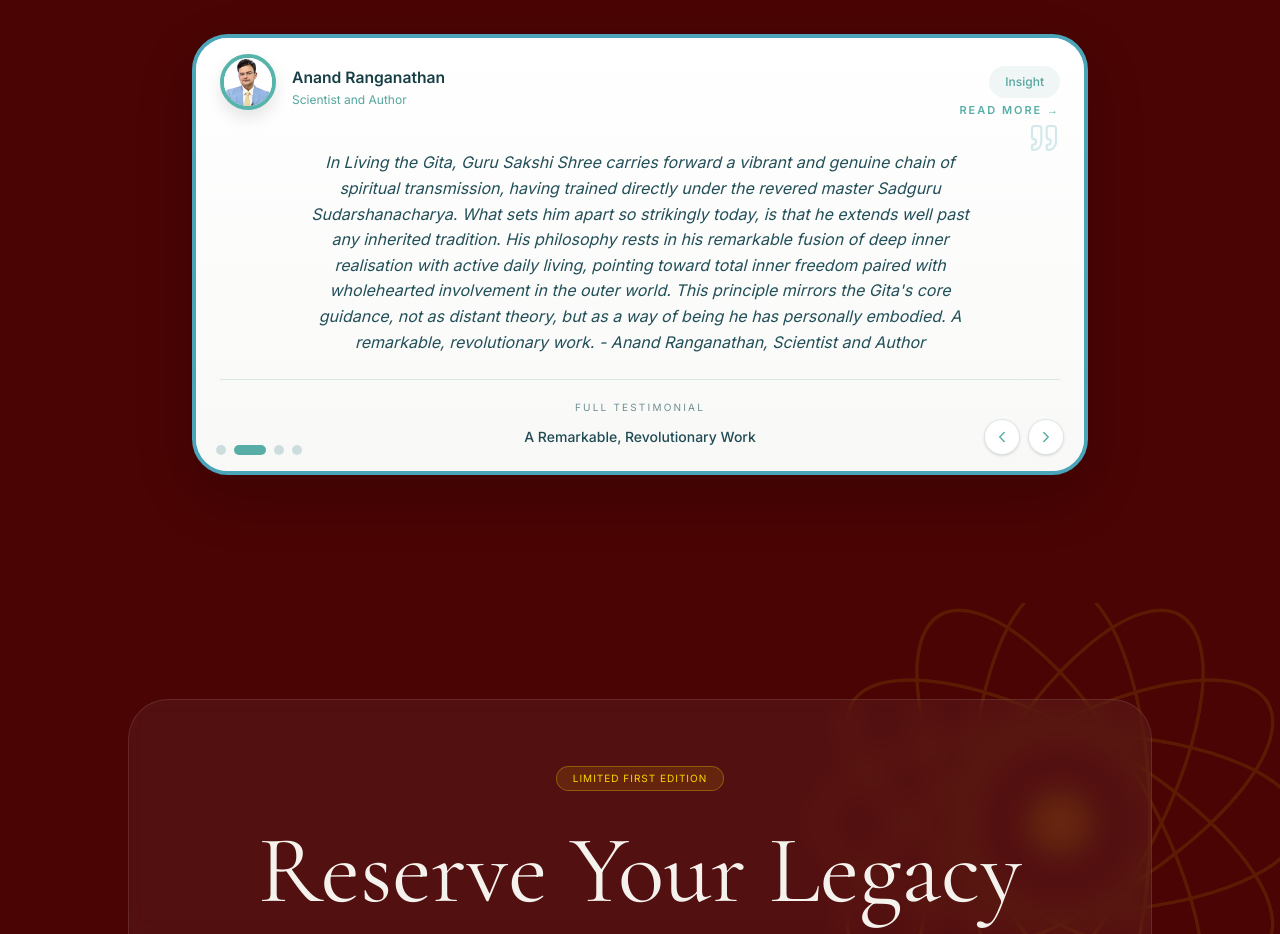
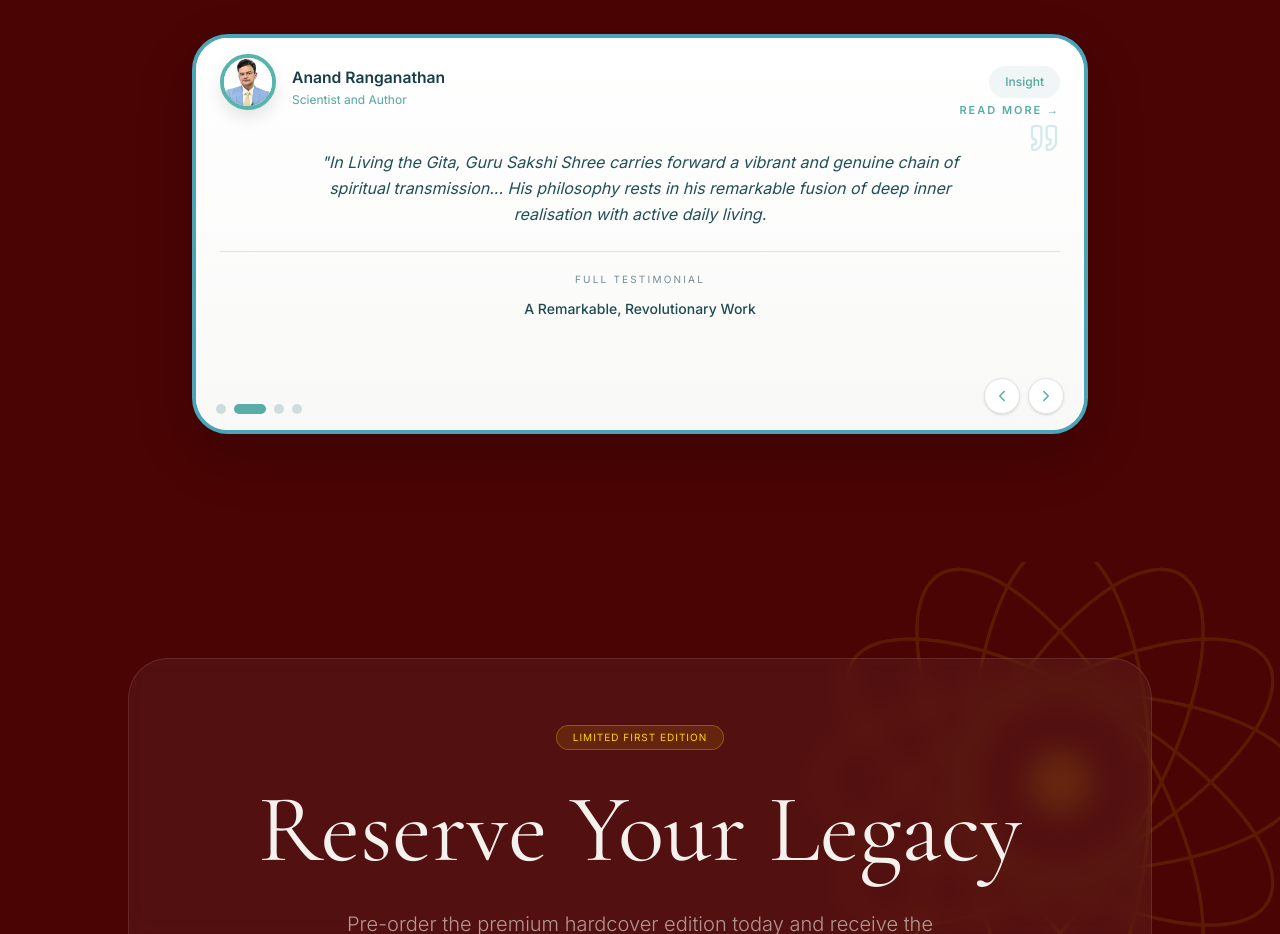
Before and after one commit to cognio-labs/science-divine-maha-mantras, a React (Vite) app: page / in a window 1280 px wide. Shown: the part 5260-6194 px from the top of the page. Built offline with nearby package versions, Linux system fonts and the light colour scheme.

Commit message:
feat: create EndorsementsCarousel component to display interactive, auto-sliding testimonials

```diff
--- a/src/components/EndorsementsCarousel.tsx
+++ b/src/components/EndorsementsCarousel.tsx
@@ -13,6 +13,7 @@ type Endorsement = {
   heading: string;
   text: string;
   badge: string;
+  preview: string;
 };
 
 const endorsements: Endorsement[] = [
@@ -22,6 +23,7 @@ const endorsements: Endorsement[] = [
     image: sudhanshuImage,
     heading: 'A Work of a Different Order',
     badge: 'Legacy',
+    preview: `Anyone who has serious interest in India's intellectual and civilizational heritage will find this book Maha Mantras by Sakshi Shree as a work of a different order. It distils the Gita into a contemporary context through ten actionable, life-altering principles.`,
     text: `Anyone who has serious interest in India's intellectual and civilizational heritage will find this book Maha Mantras by Sakshi Shree as a work of a different order. It is not merely as one of the interpretations of Bhagwad Gita but distils it into a contemporary context through ten actionable, life-altering principles. From the courage of Svadharma to the equanimity of Samatva Yoga.
 
 The book put forth the pragmatic path to unfolding Shrimad Bhagwad Gita's subtle substance: live consciously, act without attachment, and awaken to who you already are. In the final chapter where Sakshi Shree suggests Sakshi Sadhna, a fivefold meditative system that can be followed in the chaotic hustle and bustle of modern life Srimad Bhagwad Gita is a unique guide which shows the entire mankind how to be actively performing your duties in the world without getting attracted to it, which is called Drishta Bhav or Sakshi Bhav.
@@ -39,6 +41,7 @@ Bharatiya Janata Party (BJP)`
     image: anandImage,
     heading: 'A Remarkable, Revolutionary Work',
     badge: 'Insight',
+    preview: `"In Living the Gita, Guru Sakshi Shree carries forward a vibrant and genuine chain of spiritual transmission... His philosophy rests in his remarkable fusion of deep inner realisation with active daily living.`,
     text: `In Living the Gita, Guru Sakshi Shree carries forward a vibrant and genuine chain of spiritual transmission, having trained directly under the revered master Sadguru Sudarshanacharya. What sets him apart so strikingly today, is that he extends well past any inherited tradition. His philosophy rests in his remarkable fusion of deep inner realisation with active daily living, pointing toward total inner freedom paired with wholehearted involvement in the outer world. This principle mirrors the Gita's core guidance, not as distant theory, but as a way of being he has personally embodied. A remarkable, revolutionary work.
 
 - Anand Ranganathan, Scientist and Author`
@@ -49,6 +52,7 @@ Bharatiya Janata Party (BJP)`
     image: amishImage,
     heading: 'Wisdom Out of the Puja Room',
     badge: 'Impact',
+    preview: `In this powerful and practical book, Guruji Sakshi Shree brings the eternal wisdom of the Gita out of the puja room and plants it firmly in the battlefield of modern life.`,
     text: `In this powerful and practical book, Guruji Sakshi Shree does something very rare: he brings the eternal wisdom of the Gita out of the puja room and plants it firmly in the messy battlefield of modern life. Each maha mantra is not a slogan to be memorized, but a tool for living - whether you are a student confused about your path, a householder juggling responsibilities, or a seeker struggling with inner turmoil.
 
 Especially compelling to me was Guruji Sakshi Shree's peerless ability to unpack profound ideas like svadharma, nishkama karma, surrender and gunatita consciousness with the clarity of a modern teacher and the depth of an ancient rishi. He refuses both shallow ritualism and dry intellectualism, and instead shows how the Gita can become a living science of inner transformation - accessible to all, irrespective of religion, background or profession. The ten maha mantras do not ask you to escape the world; they teach you how to stand differently within it: rooted in your own being, yet fully engaged with life.
@@ -62,6 +66,7 @@ In an age of information overload, anxiety and identity confusion, this book is
     image: shamikaImage,
     heading: 'Timely and Inspiring Work',
     badge: 'Clarity',
+    preview: `'Living the Gita in the Twenty-First Century' is a timely and inspiring work that brings the eternal wisdom of the Bhagavad Gita into the heart of modern life.`,
     text: `'Living the Gita in the Twenty-First Century' is a timely and inspiring work that brings the eternal wisdom of the Bhagavad Gita into the heart of modern life. Sakshi Shree presents the Gita not merely as scripture, but as a practical science of human consciousness, offering clarity in an age of stress, speed, and distraction. Through the ten Maha Mantras, he makes profound ideas such as Swadharma, Nishkama Karma, surrender, meditation, and awareness accessible to today's reader. Deeply spiritual yet refreshingly practical, this book is a powerful guide to inner mastery, purposeful living, and conscious transformation.
 
 Dr Shamika Ravi
@@ -146,8 +151,8 @@ export default function EndorsementsCarousel() {
                     <Quote size={32} className="text-[#d3e8ea]" strokeWidth={1.6} />
                   </div>
 
-                  <p className="text-center text-[#224f58] italic text-[14px] md:text-[16px] leading-[1.55] md:leading-[1.6] max-w-3xl mx-auto px-1 md:px-10 pt-6 md:pt-4">
-                    {activeEndorsement.text}
+                  <p className="text-center text-[#224f58] italic text-[14px] md:text-[16px] leading-[1.55] md:leading-[1.6] max-w-3xl mx-auto px-1 md:px-10 pt-6 md:pt-4 line-clamp-5 md:line-clamp-4">
+                    {activeEndorsement.preview}
                   </p>
                 </div>
 
```
